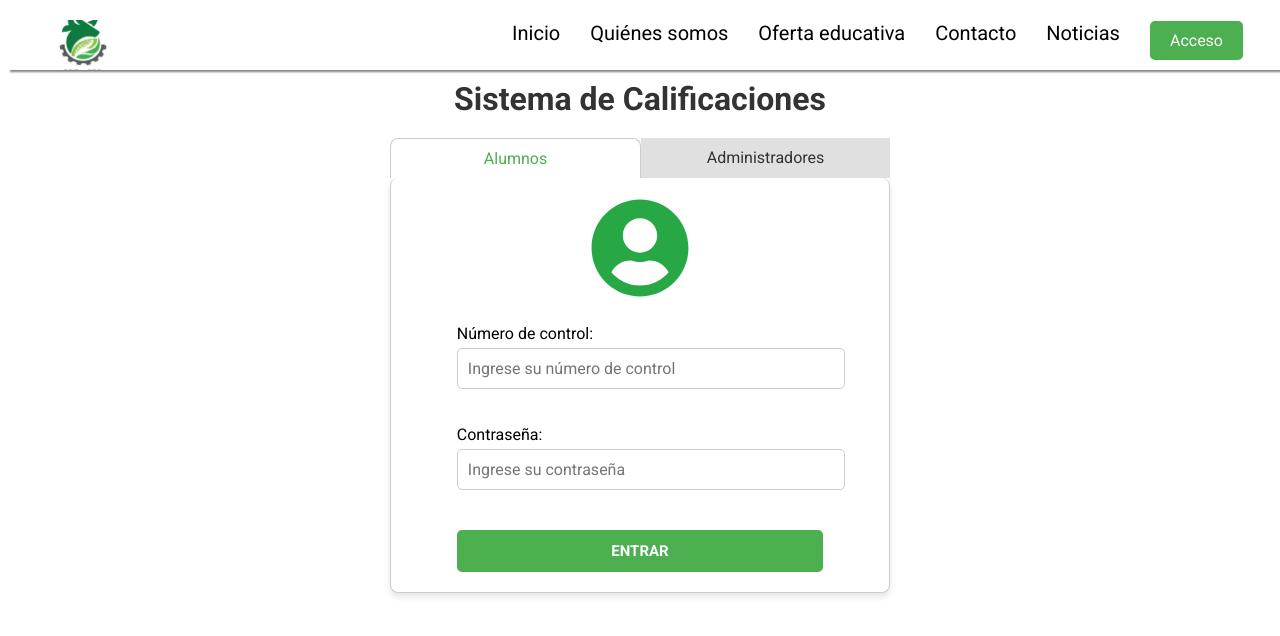
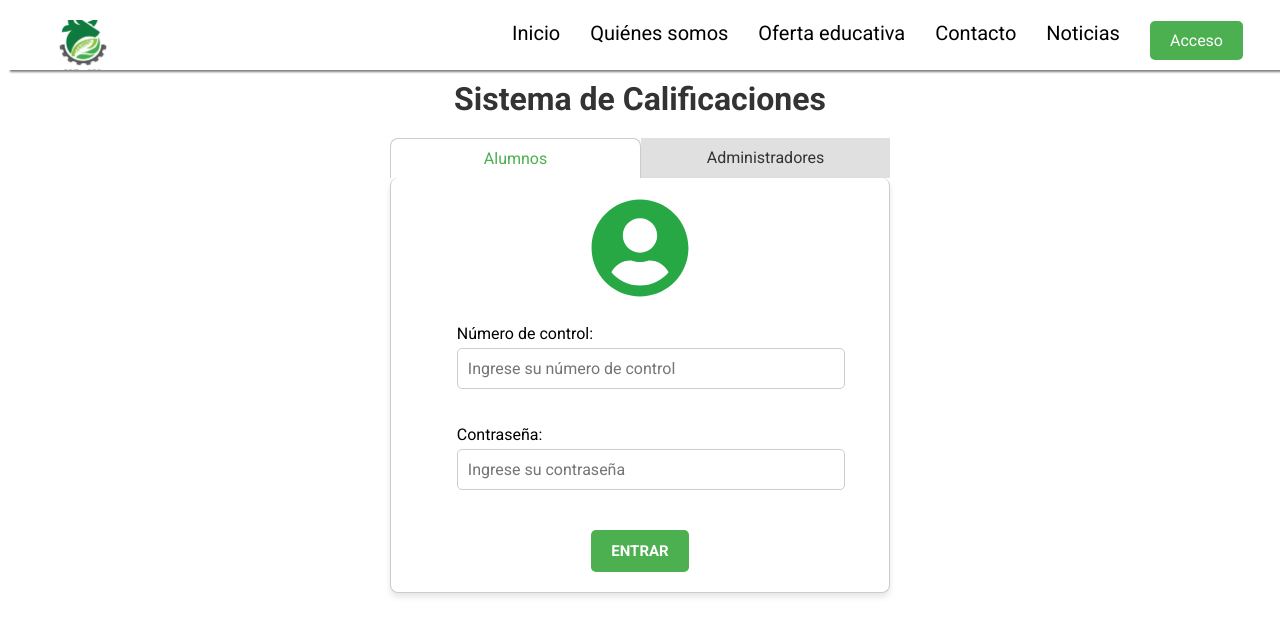
Before and after one commit to FernandoIvan10/SICA239, a React (Vite) app in the folder client/: page /SICA/iniciar-sesion in a window 1280 px wide. Shown: the top 636 px of the page. Built offline with nearby package versions, Linux system fonts and the light colour scheme.

Commit message:
Se agregó la funcionalidad del Login

```diff
--- /dev/null
+++ b/client/src/components/sica/Formulario/Formulario.jsx
@@ -0,0 +1,34 @@
+import Input from "../../sitio_web/Input/Input"
+
+// Componente que renderiza un formulario
+export default function Formulario(props){
+    return(
+        // Formulario
+        <form
+            className="formulario"
+            onSubmit={props.onSubmit}>
+                {/* Renderiza el icono sólo si lo tiene */}
+                {props.icono && <div className="formulario-icono">{props.icono}</div>}
+            {/* Campos del formulario */}
+            <div className="formulario-campos">
+            {props.campos.map((campo, index)=>(
+                    <Input
+                        className = "formulario-campo"
+                        texto = {campo.texto}
+                        type = {campo.type}
+                        placeholder = {campo.placeholder}
+                        value = {campo.value}
+                        onChange = {campo.onChange}
+                    />
+            ))}
+            </div>
+            {/* Botones del formulario */}
+            <div className="fomulario-botones">
+            {props.botones.map((boton, index)=>(
+                    <button className="formulario-boton">{boton.texto}</button>
+            ))}
+            </div>
+            {props.error && <p className="formulario-error">{props.error}</p>}
+        </form>
+    )
+}
--- a/client/src/pages/SitioWeb/Login/Login.css
+++ b/client/src/pages/SitioWeb/Login/Login.css
@@ -64,25 +64,25 @@
     color: #28a745;
 }
 
-.campos-formulario{
+.formulario-campos{
     width: 80%;
     margin-top: 10px;
 }
 
-.input-formulario{
+.formulario-campo{
     display: flex;
     flex-direction: column;
     margin-bottom: 20px;
     width: 100%;
 }
 
-.input-formulario p{
+.formulario-campo p{
     font-family: 'Roboto', sans-serif;
     font-size: 16px;
     margin-bottom: 5px;
 }
 
-.input-formulario input{
+.formulario-campo input{
     font-family: 'Roboto';
     padding: 10px;
     border: 1px solid #ccc;
@@ -93,7 +93,7 @@
     width: 100%;
 }
 
-.input-formulario input:focus {
+.formulario-campo input:focus {
     border-color: #4CAF50;
     box-shadow: 0 0 4px rgba(0, 255, 42, 0.5);
 }
--- a/client/src/pages/SitioWeb/Login/Login.jsx
+++ b/client/src/pages/SitioWeb/Login/Login.jsx
@@ -1,13 +1,69 @@
-import Input from '../../../components/sitio_web/Input/Input'
 import BarraNavegacion from '../../../components/sitio_web/BarraNavegacion/BarraNavegacion'
+import Formulario from "../../../components/sica/Formulario/Formulario";
 import { FaUserCircle } from "react-icons/fa"
 import { useState } from 'react'
 import './Login.css'
 
 // Página para iniciar sesión
 export default function Login(){
-    // Hook para alternar entre el formulario de Alumnos y Administradores
-    const [activarPestaña, setActivarPestaña] = useState('alumno')
+    // Hooks
+    const [activarPestaña, setActivarPestaña] = useState('alumno') // Alternar entre formularios
+    const [usuarioAlumno, setUsuarioAlumno] = useState('') // Número de control
+    const [usuarioAdmin, setUsuarioAdmin] = useState('') // RFC
+    const [contraseñaAlumno, setContraseñaAlumno] = useState('') // Contraseña del alumno
+    const [contraseñaAdmin, setContraseñaAdmin] = useState('') // Contraseña del administrador
+    const [error, setError] = useState('') // Manejo de errores
+
+    // Campos del formulario de administradores
+
+    // Método para iniciar sesión
+    const iniciarSesion = async (e) => {
+        console.log('Pestaña activa:', activarPestaña);
+        console.log('Usuario:', usuarioAdmin);
+        console.log('Contraseña:', contraseñaAdmin);
+        e.preventDefault()
+        try{
+            const endpoint = 'http://localhost:3000/api/auth/login' // Ruta de la API para iniciar sesión
+            const payload = {
+                tipoUsuario:activarPestaña,
+                usuario: activarPestaña === 'alumno' ? usuarioAlumno : usuarioAdmin,
+                contraseña: activarPestaña === 'alumno' ? contraseñaAlumno : contraseñaAdmin,
+            }
+
+            console.log(payload.activarPestaña)
+            console.log(payload.usuario)
+            console.log(payload.contraseña)
+
+            // Se usa la api para iniciar sesión
+            const response = await fetch(endpoint,{
+                method:'POST',
+                headers:{
+                    'Content-Type':'application/json'
+                },
+                body: JSON.stringify(payload),
+            })
+
+            // Valida que no ocurra ningún error
+            if(!response.ok){
+                const errorData = await response.json()
+                throw new Error(errorData.message || 'Error al iniciar sesion')
+            }
+
+            const datos = await response.json()
+            const {token, nombre, apellido, tipoUsuario} = datos
+
+            // La sesión debe mantenerse iniciada
+            localStorage.setItem('token',token)
+            localStorage.setItem('tipoUsuario',tipoUsuario)
+
+            // El usuario es redirigido al sistema
+            const ruta = tipoUsuario === 'alumno' ? '/SICA/alumnos/inicio' : '/SICA/administradores/inicio'
+            window.location.href = ruta
+        }catch(error){
+            setError(error.message)
+        }
+    }
+
     return(
         <>
         {/* Barra de navegación principal */}
@@ -29,44 +85,50 @@ export default function Login(){
             <div className='contenido'>
                 {activarPestaña==='alumno' ?(
                     // Formulario de alumnos
-                    <form className='formulario'>
-                        <FaUserCircle className='formulario-icono'/>
-                        <div className='campos-formulario'>
-                            <Input
-                                className='input-formulario'
-                                texto='Número de control:'
-                                type='text'
-                                placeholder='Ingrese su número de control'
-                            />
-                            <Input
-                                className='input-formulario'
-                                texto='Contraseña:'
-                                type='password'
-                                placeholder='Ingrese su contraseña'
-                            />
-                            <button className='formulario-boton'>Entrar</button>
-                        </div>
-                    </form>
+                    <>
+                    <Formulario
+                        onSubmit={iniciarSesion}
+                        icono={<FaUserCircle className='formulario-icono'/>}
+                        campos={[{
+                            texto:"Número de control:",
+                            type:"text",
+                            placeholder:"Ingrese su número de control",
+                            value:usuarioAlumno,
+                            onChange:(e)=>setUsuarioAlumno(e.target.value),
+                        },{
+                            texto:"Contraseña:",
+                            type:"password",
+                            placeholder:"Ingrese su contraseña",
+                            value:contraseñaAlumno,
+                            onChange:(e)=>setContraseñaAlumno(e.target.value),
+                        },]}
+                        botones={[{texto:"Entrar"}]}
+                        error={error}
+                    />
+                    </>
                 ):(
                     // Formulario de administradores
-                    <form className='formulario'>
-                        <FaUserCircle className='formulario-icono'/>
-                        <div className='campos-formulario'>
-                            <Input
-                                className='input-formulario'
-                                texto='Usuario:'
-                                type='text'
-                                placeholder='Ingrese su usuario'
-                            />
-                            <Input
-                                className='input-formulario'
-                                texto='Contraseña:'
-                                type='password'
-                                placeholder='Ingrese su contraseña'
-                            />
-                            <button className='formulario-boton'>Entrar</button>
-                        </div>
-                    </form>
+                    <>
+                    <Formulario
+                        onSubmit={iniciarSesion}
+                        icono={<FaUserCircle className='formulario-icono'/>}
+                        campos={[{
+                            texto:"Usuario:",
+                            type:"text",
+                            placeholder:"Ingrese su usuario",
+                            value:usuarioAdmin,
+                            onChange:(e)=>setUsuarioAdmin(e.target.value),
+                        },{
+                            texto:"Contraseña:",
+                            type:"password",
+                            placeholder:"Ingrese su contraseña",
+                            value:contraseñaAdmin,
+                            onChange:(e)=>setContraseñaAdmin(e.target.value),
+                        },]}
+                        botones={[{texto:"Entrar"}]}
+                        error={error}
+                    />
+                    </>
                 )}
             </div>
         </div>
```
